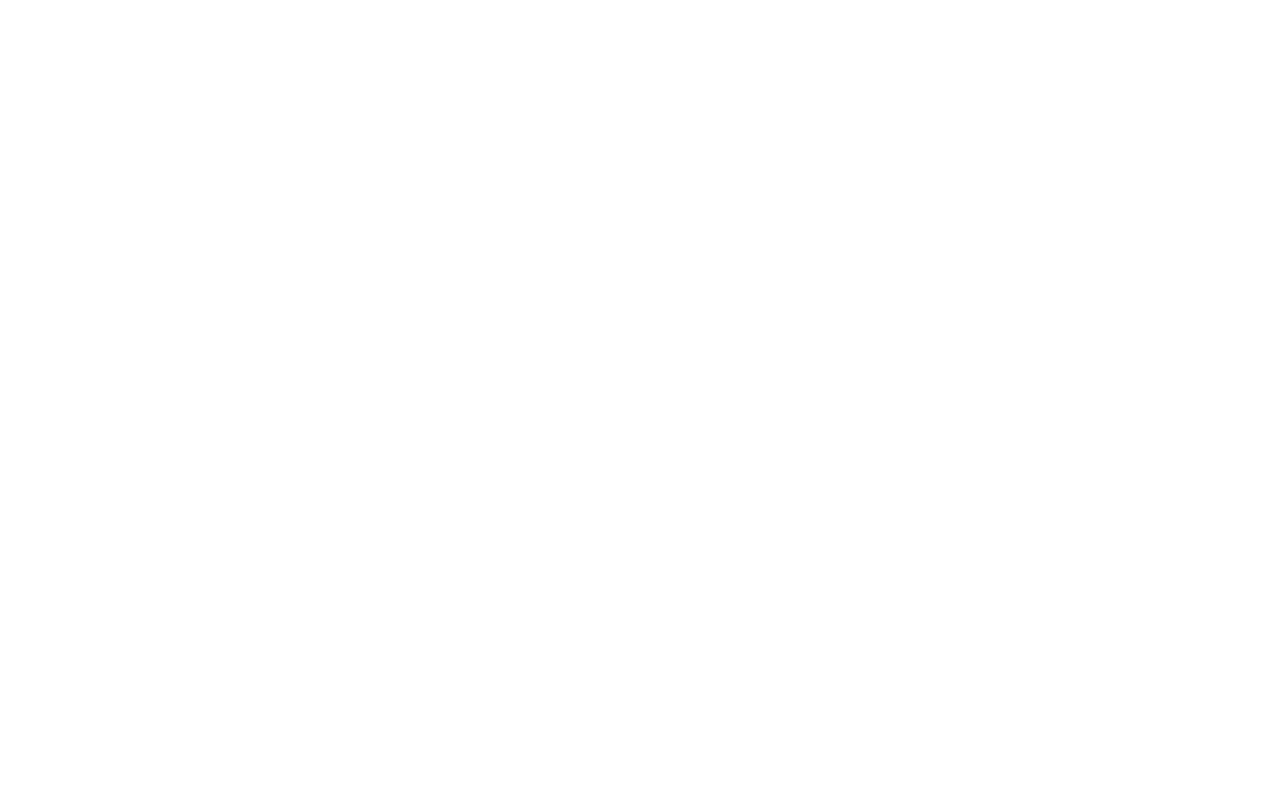
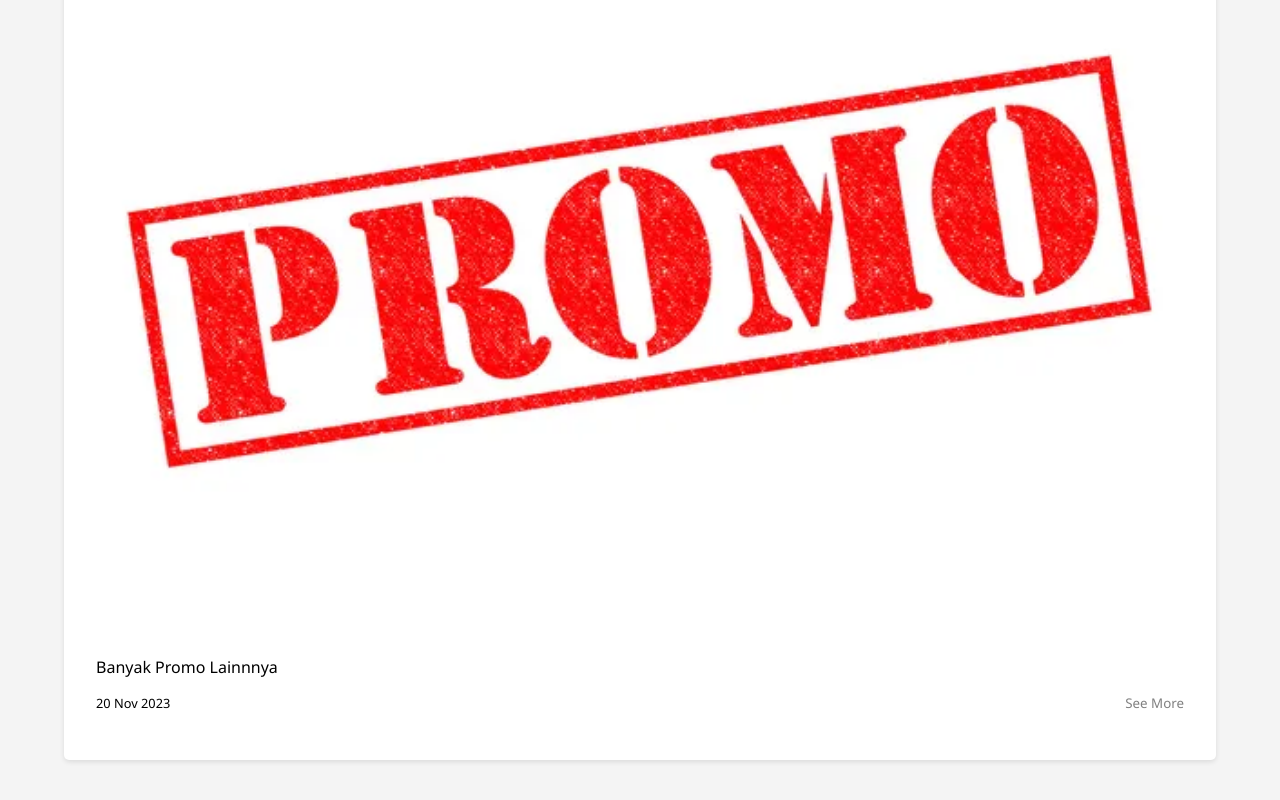
Before and after one commit to guntekhunter/booking-reservation, a React (Create React App) app: page /promo in a window 1280 px wide. Shown: the part 281-1081 px from the top of the page. Before the commit the page ends 800 px from the top, so only its background shows below. Built offline with nearby package versions, Linux system fonts and the light colour scheme.

Commit message:
feat: card promo

```diff
--- a/src/css/global.css
+++ b/src/css/global.css
@@ -1,6 +1,7 @@
 * {
   margin: 0;
   padding: 0;
+  font-family: "Segoe UI", Tahoma, Geneva, Verdana, sans-serif;
 }
 
 .flex {
--- /dev/null
+++ b/src/css/promo.css
@@ -0,0 +1,27 @@
+.card-promo {
+  padding: 2rem;
+  justify-content: center;
+  width: 100%;
+  /* background: red; */
+}
+.card-promo img {
+  width: 100%;
+  height: auto;
+}
+
+.card-promo .container-date {
+  display: flex;
+  justify-content: space-between;
+  padding: 1rem 0rem;
+}
+
+.card-promo .date {
+  font-size: 0.8rem;
+}
+.card-promo .see-more {
+  background: none;
+  border: none;
+  padding: 0;
+  margin: 0;
+  color: gray;
+}
--- a/src/pages/Promo.jsx
+++ b/src/pages/Promo.jsx
@@ -1,8 +1,10 @@
 import React from "react";
 import Title from "../component/Title";
 import ContentProfider from "../component/ContentProfider";
+import PromoImage from "../assets/promo.jpg";
 import Main from "../component/Main";
 import Card from "../component/Card";
+import "../css/promo.css";
 
 export default function Promo() {
   return (
@@ -16,9 +18,20 @@
             <Card className="filter">Ommaleka</Card>
           </div>
           <div className="between-down">
-            <Card className="between">Ini</Card>
-            <Card className="between">Ini</Card>
-            <Card className="between">Ini</Card>
+            <Card className="between">
+              <div className="card-promo">
+                <div>
+                  <img src={PromoImage} alt="" />
+                  <p className="title">Banyak Promo Lainnnya</p>
+                  <div className="container-date">
+                    <p className="date">20 Nov 2023</p>
+                    <button href="" className="see-more">
+                      See More
+                    </button>
+                  </div>
+                </div>
+              </div>
+            </Card>
           </div>
         </Main>
       </ContentProfider>
```
Also changed, not shown: src/assets/promo.jpg (added).
